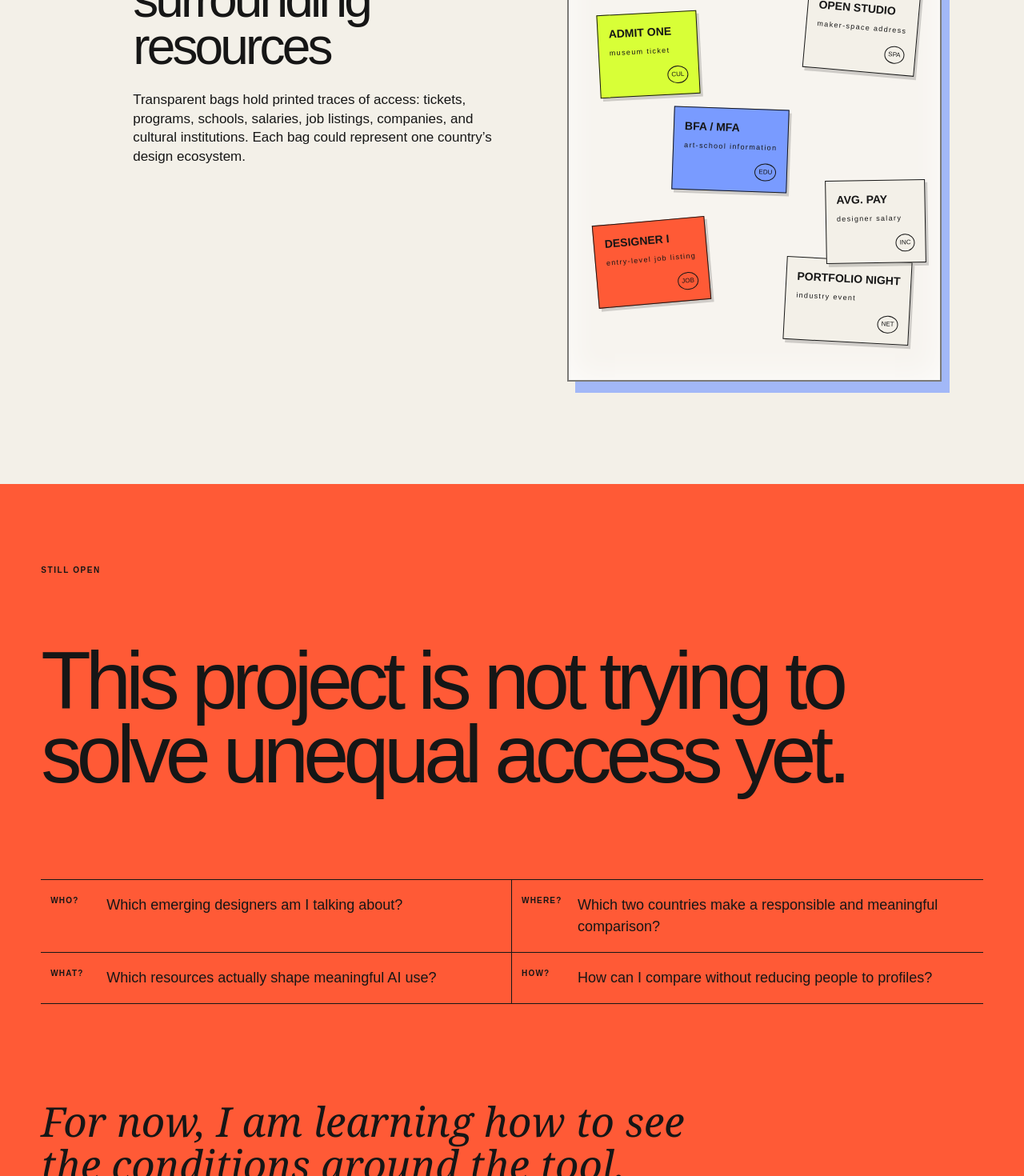
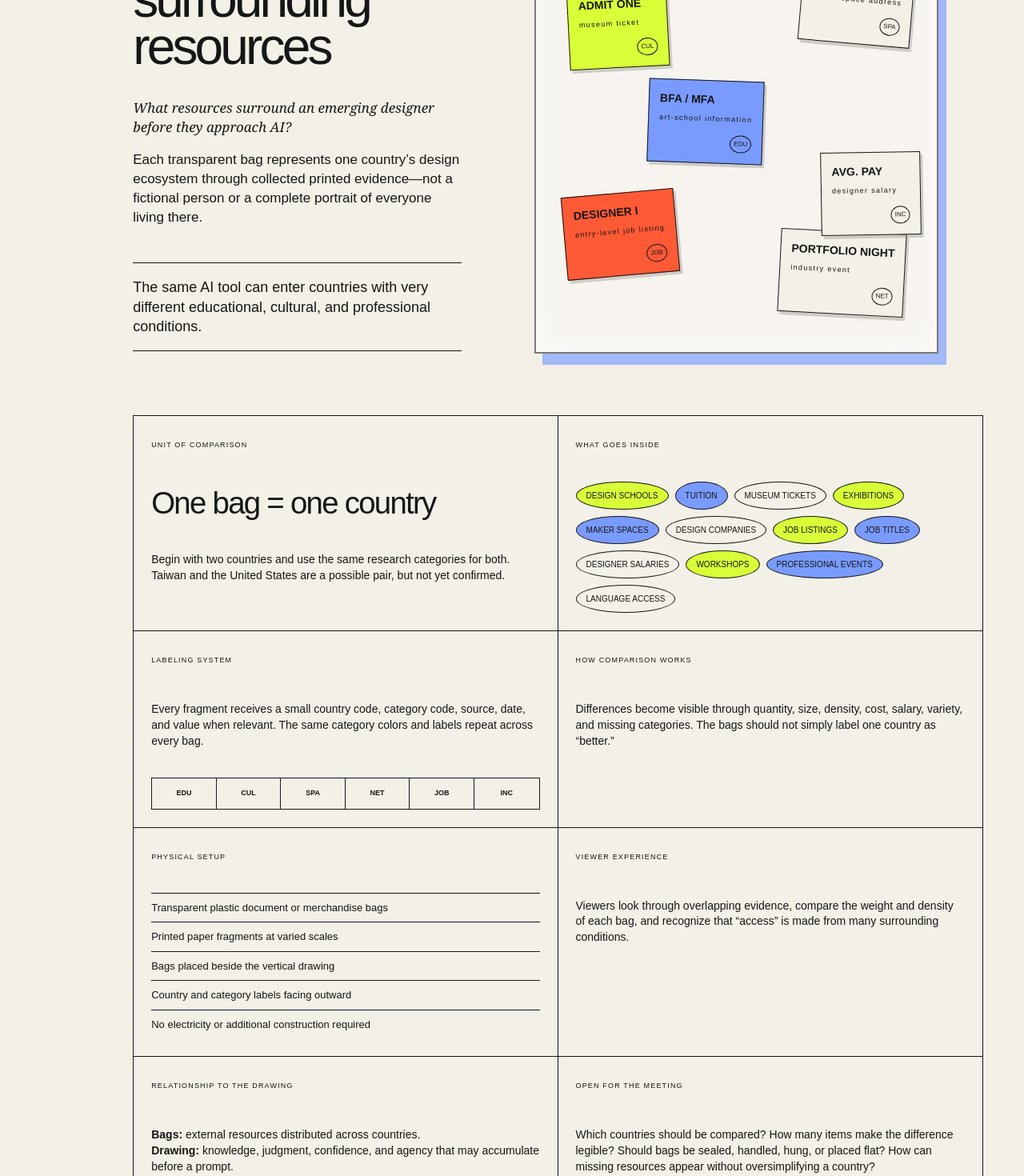
Before and after one commit to Nicoleluu/Access-Is-Not-Equity, a Next.js app: page / in a window 1280 px wide. Shown: the part 7020-8490 px from the top of the page at 80% size. Built offline with nearby package versions, Linux system fonts and the light colour scheme.

Commit message:
Expand material gesture meeting outline

```diff
--- a/app/globals.css
+++ b/app/globals.css
@@ -129,6 +129,18 @@ a { color: inherit; }
 .fragment { position: absolute; display: flex; flex-direction: column; min-width: 125px; padding: 13px; border: 1px solid; background: var(--paper); transform: rotate(-3deg); box-shadow: 3px 4px 0 rgba(22,22,22,.18); }
 .fragment b { font-size: 14px; }.fragment small { margin-top: 7px; font-size: 9px; }.fragment i { margin: 12px 0 0 auto; font-size: 8px; font-style: normal; border: 1px solid; border-radius: 50%; padding: 4px; }
 .f1{top:23%;left:8%;background:var(--signal)}.f2{top:18%;right:6%;transform:rotate(5deg)}.f3{top:43%;left:28%;transform:rotate(2deg);background:var(--blue)}.f4{bottom:16%;left:7%;transform:rotate(-5deg);background:var(--warm)}.f5{bottom:8%;right:8%;transform:rotate(3deg)}.f6{top:58%;right:4%;transform:rotate(-1deg)}
+.material-form { grid-template-columns: 80px minmax(280px,.8fr) minmax(460px,1.2fr); min-height: 1250px; align-items: start; }
+.material-summary .material-question { margin: 35px 0 18px; font: italic clamp(21px,2.2vw,34px)/1.05 Georgia,serif; }
+.material-summary blockquote { margin: 45px 0; padding: 18px 0; border-top: 1px solid; border-bottom: 1px solid; font-size: 18px; line-height: 1.35; }
+.material-form .bag-sample { margin-top: 0; }
+.material-outline { grid-column: 2 / -1; display: grid; grid-template-columns: 1fr 1fr; border: 1px solid; }
+.material-outline section { min-height: 230px; padding: 22px; border-right: 1px solid; border-bottom: 1px solid; }.material-outline section:nth-child(2n) { border-right: 0; }
+.material-outline small { font-size: 9px; letter-spacing: .13em; }.material-outline h4 { margin: 45px 0 15px; font-size: clamp(26px,3vw,46px); line-height: .95; letter-spacing: -.045em; }
+.material-outline p { max-width: none!important; margin: 42px 0 0; font-size: 14px!important; line-height: 1.42!important; }
+.content-tags { display: flex; flex-wrap: wrap; gap: 8px; margin-top: 36px; }.content-tags span { padding: 9px 12px; border: 1px solid; border-radius: 50%; font-size: 10px; text-transform: uppercase; }
+.content-tags span:nth-child(3n+1) { background: var(--signal); }.content-tags span:nth-child(3n+2) { background: var(--blue); }
+.label-key { margin-top: 35px; display: grid; grid-template-columns: repeat(6,1fr); border: 1px solid; }.label-key b { padding: 12px 4px; border-right: 1px solid; text-align: center; font-size: 9px; }.label-key b:last-child { border-right: 0; }
+.material-outline ul { margin: 35px 0 0; padding: 0; list-style: none; }.material-outline li { padding: 8px 0; border-top: 1px solid; font-size: 13px; }
 
 .open-section { padding: 100px 4vw 60px; background: var(--warm); }
 .open-section h2 { max-width: 1200px; margin: 85px 0 110px; }
@@ -151,6 +163,7 @@ footer a { color: var(--signal); }
   .definition-foot { flex-direction: column; gap: 12px; }
   .form { grid-template-columns: 45px 1fr; }.form > div:last-child { grid-column: 1 / -1; min-height: 450px; }.form h3 { margin-top: 28px; }
   .drawing-form { min-height: auto; }.drawing-summary { position: static; }.before-prompt-plan { grid-column: 1 / -1; }.drawing-support { grid-column: 1 / -1; }
+  .material-form { min-height: auto; }.material-form .bag-sample,.material-outline { grid-column: 1 / -1; }.material-outline { margin-top: 20px; }
   .open-grid { grid-template-columns: 1fr; }.open-grid p:nth-child(odd) { border-right: 0; }
 }
 @media (max-width: 480px) {
@@ -160,6 +173,7 @@ footer a { color: var(--signal); }
   .field { min-height: 1050px; }.country-field { min-height: auto; padding: 12px; }.country-column h3 { font-size: 48px; }
   .form { grid-template-columns: 30px 1fr; gap: 14px; }.bag-sample { margin-left: 0; margin-right: 0; }
   .before-prompt-plan li div { grid-template-columns: 1fr; }.before-prompt-plan li small { grid-column: 1; }.drawing-support { grid-template-columns: 1fr; }.drawing-support section { border-right: 0; }
+  .material-outline { grid-template-columns: 1fr; }.material-outline section { border-right: 0; }.label-key { grid-template-columns: repeat(3,1fr); }.label-key b:nth-child(3) { border-right: 0; }.label-key b:nth-child(-n+3) { border-bottom: 1px solid; }
   .open-grid p { grid-template-columns: 48px 1fr; font-size: 15px; }
 }
 @media (prefers-reduced-motion: reduce) {
--- a/app/page.tsx
+++ b/app/page.tsx
@@ -201,19 +201,68 @@ export default function Home() {
 
         <article className="form material-form">
           <div className="form-index">03</div>
-          <div>
+          <div className="material-summary">
             <small>MATERIAL GESTURE · EARLY TEST</small>
             <h3>Bags of surrounding resources</h3>
-            <p>Transparent bags hold printed traces of access: tickets, programs, schools, salaries, job listings, companies, and cultural institutions. Each bag could represent one country’s design ecosystem.</p>
+            <p className="material-question">What resources surround an emerging designer before they approach AI?</p>
+            <p>Each transparent bag represents one country’s design ecosystem through collected printed evidence—not a fictional person or a complete portrait of everyone living there.</p>
+            <blockquote>The same AI tool can enter countries with very different educational, cultural, and professional conditions.</blockquote>
           </div>
           <div className="bag-sample">
             <div className="bag-handle" />
-            <p>LOCATION / 01</p>
+            <p>COUNTRY ECOSYSTEM / 01</p>
             {bagFragments.map(([title, note, code], index) => (
               <span className={`fragment f${index + 1}`} key={title}>
                 <b>{title}</b><small>{note}</small><i>{code}</i>
               </span>
             ))}
+          </div>
+          <div className="material-outline">
+            <section>
+              <small>UNIT OF COMPARISON</small>
+              <h4>One bag = one country</h4>
+              <p>Begin with two countries and use the same research categories for both. Taiwan and the United States are a possible pair, but not yet confirmed.</p>
+            </section>
+            <section>
+              <small>WHAT GOES INSIDE</small>
+              <div className="content-tags">
+                <span>design schools</span><span>tuition</span><span>museum tickets</span>
+                <span>exhibitions</span><span>maker spaces</span><span>design companies</span>
+                <span>job listings</span><span>job titles</span><span>designer salaries</span>
+                <span>workshops</span><span>professional events</span><span>language access</span>
+              </div>
+            </section>
+            <section>
+              <small>LABELING SYSTEM</small>
+              <p>Every fragment receives a small country code, category code, source, date, and value when relevant. The same category colors and labels repeat across every bag.</p>
+              <div className="label-key"><b>EDU</b><b>CUL</b><b>SPA</b><b>NET</b><b>JOB</b><b>INC</b></div>
+            </section>
+            <section>
+              <small>HOW COMPARISON WORKS</small>
+              <p>Differences become visible through quantity, size, density, cost, salary, variety, and missing categories. The bags should not simply label one country as “better.”</p>
+            </section>
+            <section>
+              <small>PHYSICAL SETUP</small>
+              <ul>
+                <li>Transparent plastic document or merchandise bags</li>
+                <li>Printed paper fragments at varied scales</li>
+                <li>Bags placed beside the vertical drawing</li>
+                <li>Country and category labels facing outward</li>
+                <li>No electricity or additional construction required</li>
+              </ul>
+            </section>
+            <section>
+              <small>VIEWER EXPERIENCE</small>
+              <p>Viewers look through overlapping evidence, compare the weight and density of each bag, and recognize that “access” is made from many surrounding conditions.</p>
+            </section>
+            <section>
+              <small>RELATIONSHIP TO THE DRAWING</small>
+              <p><b>Bags:</b> external resources distributed across countries.<br/><b>Drawing:</b> knowledge, judgment, confidence, and agency that may accumulate before a prompt.</p>
+            </section>
+            <section>
+              <small>OPEN FOR THE MEETING</small>
+              <p>Which countries should be compared? How many items make the difference legible? Should bags be sealed, handled, hung, or placed flat? How can missing resources appear without oversimplifying a country?</p>
+            </section>
           </div>
         </article>
       </section>
```
